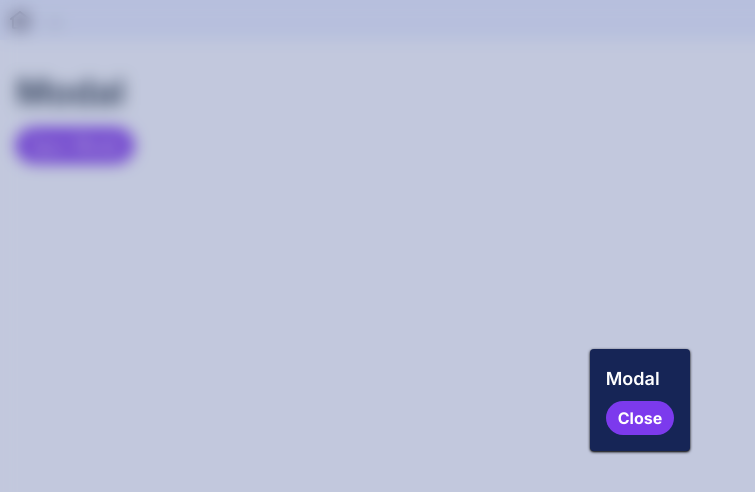
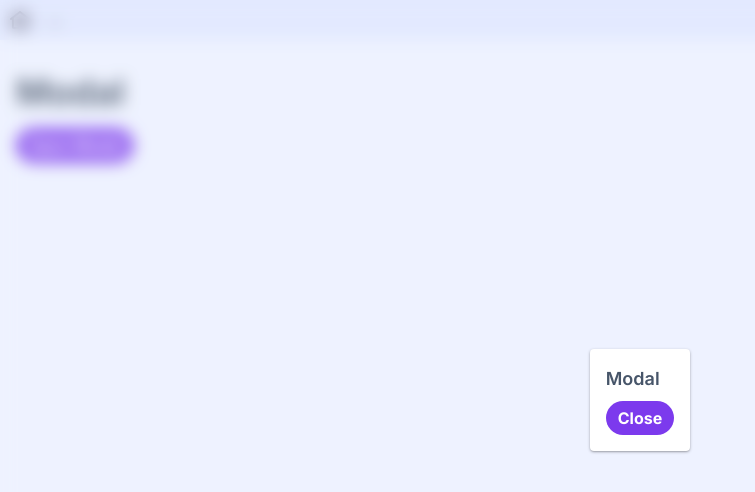
Before and after one commit to emanuelefavero/frontend-problems, a Next.js app in the folder react/: page /modal in a window 1280 px wide. Both pictures are taken after a click on the button "Open Modal". Shown: the top 492 px of the page, without its empty margins (0-755 px from the left). Built offline with nearby package versions, Linux system fonts and the light colour scheme.

Commit message:
feat: add /modal light mode

```diff
--- a/react/app/modal/Component.tsx
+++ b/react/app/modal/Component.tsx
@@ -14,7 +14,7 @@ export default function Component() {
         <>
           {/* Overlay */}
           <div
-            className='fixed inset-0 z-40 bg-blue-950/20 backdrop-blur-sm transition-opacity'
+            className='fixed inset-0 z-40 bg-blue-50/20 backdrop-blur-sm transition-opacity dark:bg-blue-950/20'
             aria-hidden='true'
           />
 
@@ -24,7 +24,7 @@ export default function Component() {
           >
             {/* Modal Card */}
             <div
-              className='flex flex-col gap-2 rounded bg-blue-950 p-4 text-white shadow-sm shadow-black'
+              className='flex flex-col gap-2 rounded bg-white p-4 shadow-sm shadow-black/30 dark:bg-blue-950 dark:shadow-black'
               role='dialog'
               aria-modal='true'
             >
```
